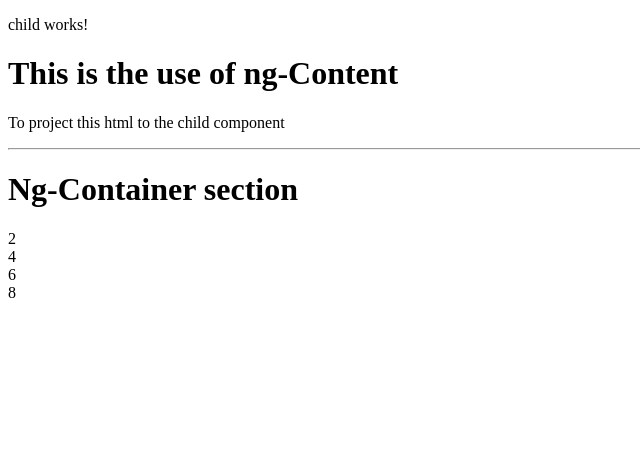
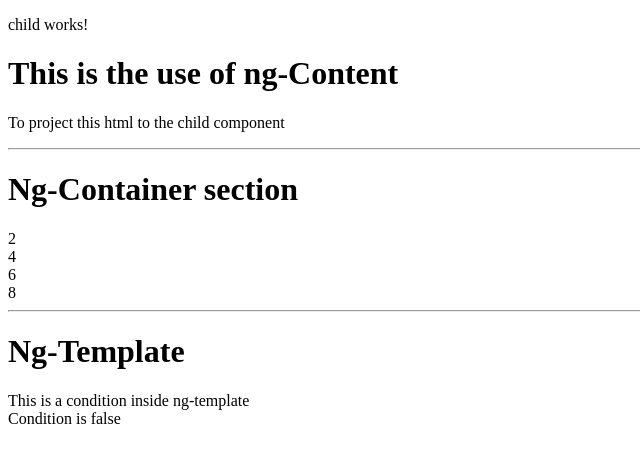
Before and after one commit to PrisecaruEmilia/I-Grow-Demo, an Angular app: page / in a window 1280 px wide. Shown: the top 462 px of the page, without its empty margins (0-640 px from the left). Built offline with nearby package versions, Linux system fonts and the light colour scheme.

Commit message:
ng-template in action

```diff
--- a/src/app/child/child.component.html
+++ b/src/app/child/child.component.html
@@ -9,3 +9,12 @@
     {{ number }}
   </ng-container>
 </div>
+
+<hr>
+<h1>Ng-Template</h1>
+<ng-template [ngIf]="true">This is a condition inside ng-template</ng-template>
+
+<div *ngIf="false else elseBlock">Condition is True</div>
+<ng-template #elseBlock>
+  <div>Condition is false</div>
+</ng-template>
--- a/src/app/child/child.component.ts
+++ b/src/app/child/child.component.ts
@@ -10,4 +10,6 @@ export class ChildComponent {
 
   // so if we want to show only the odd numbers, that is an additional condition
   // so we need ng-container, and not another element, but why ??
+
+  // so we normally use ng-template when we want to achive else conditions
 }
```
